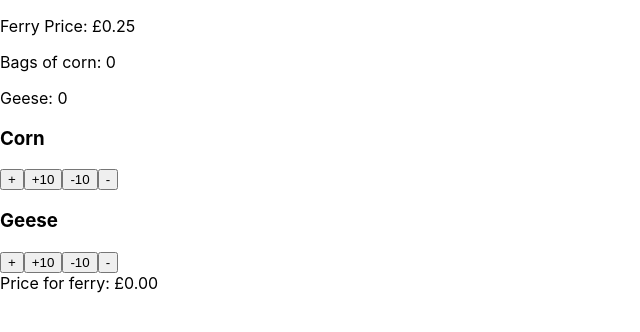
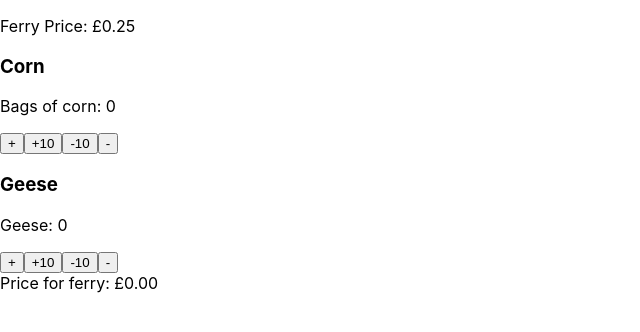
Before and after one commit to FarmersFerry/web-app, a React (Create React App) app: page / in a window 1280 px wide. Shown: the top 332 px of the page, without its empty margins (0-640 px from the left). Built offline with nearby package versions, Linux system fonts and the light colour scheme; the HTML template or start-up script is replaced by a standard one.

Commit message:
Move counters under their respective headers

```diff
--- a/src/App.js
+++ b/src/App.js
@@ -34,12 +34,11 @@ class App extends React.Component {
 					<p>
 						Ferry Price: <Price price={25}></Price>
 					</p>
-					<p id="bags-of-corn">Bags of corn: {this.state.bagsOfCorn}</p>
-					<p id="geese">Geese: {this.state.geese}</p>
 				</div>
 
 				<div>
 					<h3>Corn</h3>
+					<p id="bags-of-corn">Bags of corn: {this.state.bagsOfCorn}</p>
 					<button id="corn-plus-one" onClick={() => this.onChangeCornQuantity(1)}>+</button>
 					<button onClick={() => this.onChangeCornQuantity(10)}>+10</button>
 					<button onClick={() => this.onChangeCornQuantity(-10)}>-10</button>
@@ -48,6 +47,7 @@ class App extends React.Component {
 
 				<div>
 					<h3>Geese</h3>
+					<p id="geese">Geese: {this.state.geese}</p>
 					<button id="goose-plus-one" onClick={() => this.onChangeGeeseQuantity(1)}>+</button>
 					<button onClick={() => this.onChangeGeeseQuantity(10)}>+10</button>
 					<button onClick={() => this.onChangeGeeseQuantity(-10)}>-10</button>
```
